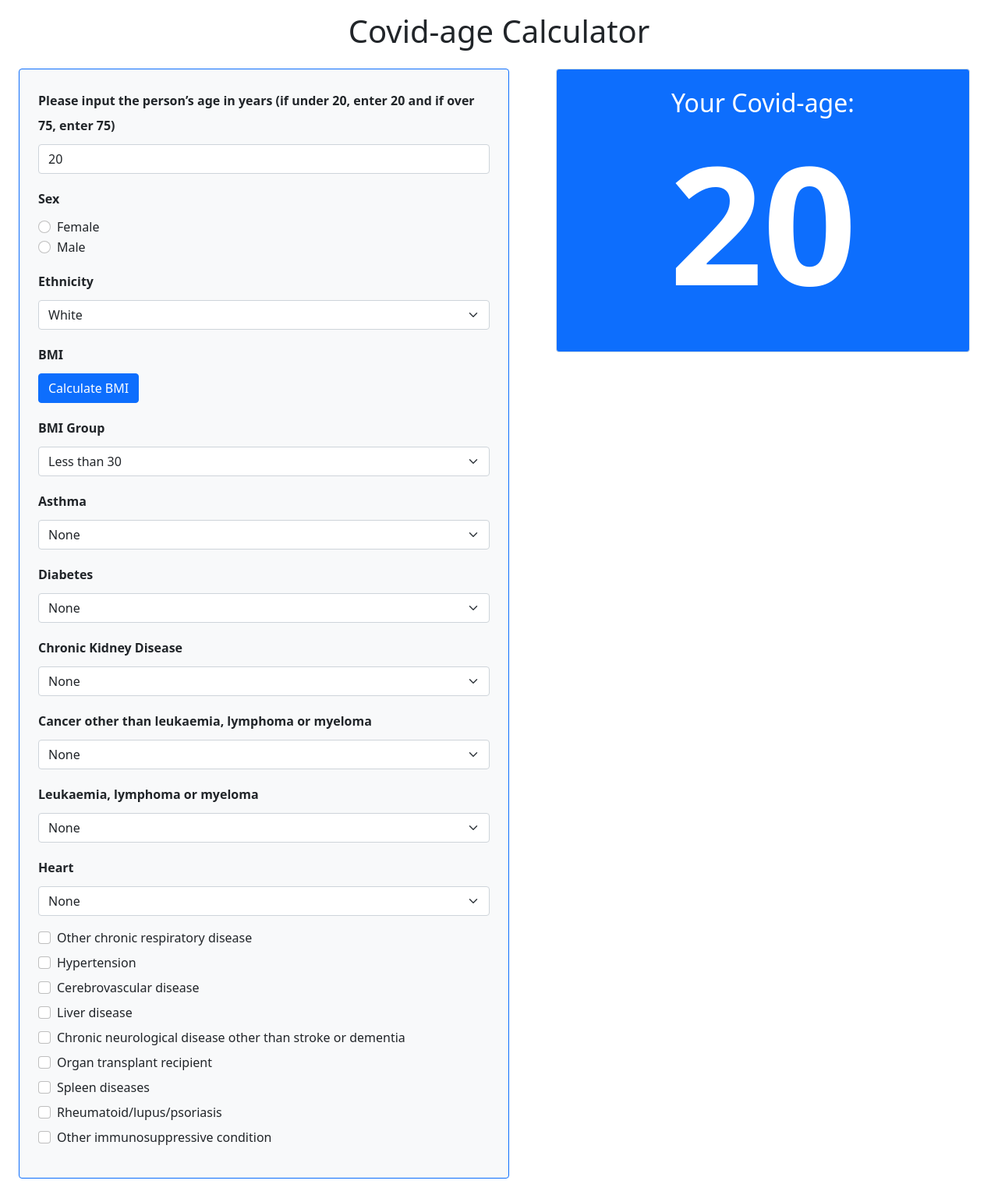
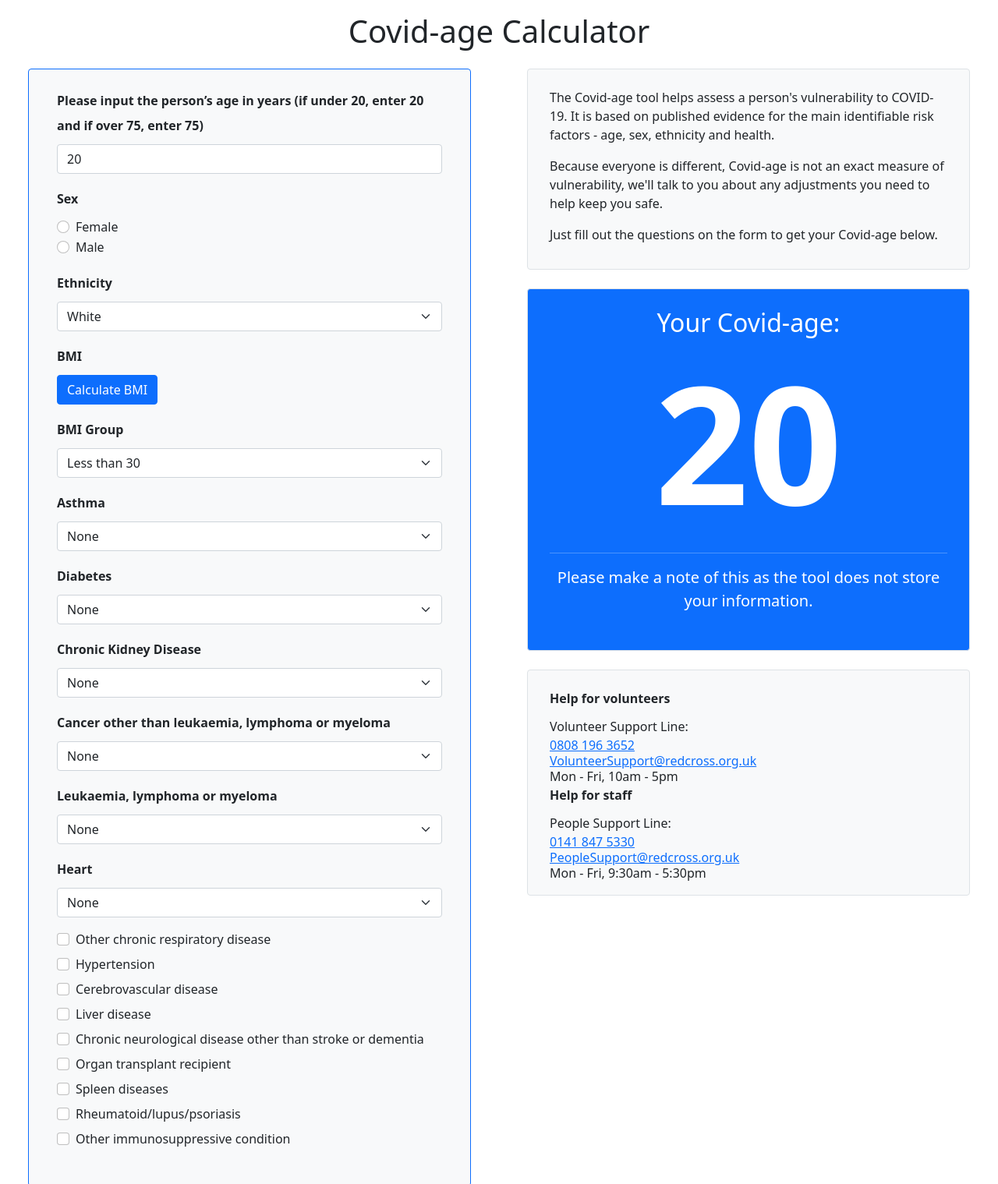
Before and after one commit to stewart-j/stewart-j.github.io, a plain HTML site: page covid-age/index.html in a window 1280 px wide. Shown: the top 1519 px of the page at 78% size. Drawn offline with nearby package versions, Linux system fonts and the light colour scheme.

Commit message:
add contact information

```diff
--- a/covid-age/classes.js
+++ b/covid-age/classes.js
@@ -25,7 +25,7 @@ class Person {
       { modifier: 0, value: "none" },
       { modifier: 0, value: "none" },
     ];
-    //standard event handler function for most form imputs
+    //standard event handler function for most form inputs
     this.handlerObj = {
       handleEvent: (event) => {
         let modString = `${event.target.id}`;
@@ -272,7 +272,7 @@ class Person {
   }
 
   calcModValues() {
-    //hardcode sex because it doesnt vary with age
+    //hard code sex because it doesn't vary with age
     if (this.sex.value == "female") {
       this.sex.modifier = -5;
     } else {
@@ -329,7 +329,7 @@ class Person {
   }
 
   ageListener() {
-    //specialised listener for age changes (this isnt elegant but it sure is easier)
+    //specialised listener for age changes (this isn't elegant but it sure is easier)
     document.querySelector("#age").addEventListener("change", (e) => {
       if (e.target.value < 20) {
         e.target.value = 20;
--- a/covid-age/index.html
+++ b/covid-age/index.html
@@ -14,15 +14,17 @@
   <body>
     <main class="container-fluid">
       <div class="row text-center mb-2">
-        <div class="col m-3 mb-0 d-sm-none d-block">
-          <h1>Covid-age Calculator</h1>
-        </div>
-        <div class="col col m-3 mb-0 d-none d-sm-block">
+        <div class="col m-3 mb-0">
           <h1>Covid-age Calculator</h1>
         </div>
       </div>
       <div class="row">
-        <div class="col bg-light m-4 mt-2 p-4 border border-primary rounded">
+        <div class="col">
+          <div class="row bg-light m-4 mt-2 p-3 pt-4 border rounded d-block d-sm-none">
+            <p>The Covid-age tool helps assess a person's vulnerability to COVID-19.</p>
+            <p>Because everyone is different, Covid-age is not an exact measure of vulnerability. Contact support below with any concerns.</p>
+          </div>
+          <div class="row bg-light m-4 mt-2 p-4 border border-primary rounded">
             <div id="age_grp" class="mb-3">
               <p class="form-label fw-bold lh-lg">Please input the person’s age in years (if under 20, enter 20 and if over 75, enter 75)</p>
               <input class="form-control" type="number" name="age" id="age" value="20" min="20" max="75" />
@@ -42,7 +44,7 @@
 
             <div id="eth_grp" class="mb-3">
               <p class="form-label fw-bold lh-lg">Ethnicity</p>
-            <select name="ethniity" id="ethnicity" class="form-select">
+              <select name="ethnicity" id="ethnicity" class="form-select">
                 <option value="none">White</option>
                 <option value="eth0">Asian or Asian British</option>
                 <option value="eth1">Black</option>
@@ -215,12 +217,36 @@
               </div>
             </div>
           </div>
+        </div>
         <div class="col">
-          <div id="age_display_block" class="row sticky-top bg-primary m-4 mt-2 p-3 pt-4 border rounded fs-3 text-white text-center">
+          <div class="row bg-light m-4 mt-2 p-3 pt-4 border rounded d-none d-sm-block">
+            <p>The Covid-age tool helps assess a person's vulnerability to COVID-19. It is based on published evidence for the main identifiable risk factors - age, sex, ethnicity and health.</p>
+            <p>Because everyone is different, Covid-age is not an exact measure of vulnerability, we'll talk to you about any adjustments you need to help keep you safe.</p>
+            <p>Just fill out the questions on the form to get your Covid-age below.</p>
+          </div>
+          <div id="age_display_block" class="row bg-primary m-4 mt-2 p-3 pt-4 border rounded fs-3 text-white text-center">
             <div class="d-inline mb-3">
               <h2>Your Covid-age:</h2>
               <h2 class="fs-1 fw-bold" id="display">0</h2>
+              <hr />
+              <p class="fs-5 fw-light">Please make a note of this as the tool does not store your information.</p>
               <h3 id="covid_code" class="fs-2 fw-light d-none">/00:00:00:00:00:00/</h3>
+            </div>
+          </div>
+          <div class="row bg-light m-4 mt-2 p-3 pt-4 border rounded sticky">
+            <div class="col">
+              <p class="mb-3 fw-bold">Help for volunteers</p>
+              <p class="lh-1 mb-1">Volunteer Support Line:</p>
+              <a class="lh-1 mt-2 mb-1 d-block" href="tel:+448081963652">0808 196 3652</a>
+              <a class="lh-1 mb-1 d-block" href="mailto:VolunteerSupport@redcross.org.uk?subject=Covid-age Query">VolunteerSupport@redcross.org.uk</a>
+              <p class="lh-1 mb-1">Mon - Fri, 10am - 5pm</p>
+            </div>
+            <div class="col mt-3 mt-sm-0">
+              <p class="mb-3 fw-bold">Help for staff</p>
+              <p class="lh-1 mb-1">People Support Line:</p>
+              <a class="lh-1 mt-2 mb-1 d-block" href="tel:+441418475330">0141 847 5330</a>
+              <a class="lh-1 mb-1 d-block" href="mailto:PeopleSupport@redcross.org.uk?subject=Covid-age Query">PeopleSupport@redcross.org.uk</a>
+              <p class="lh-1 mb-1">Mon - Fri, 9:30am - 5:30pm</p>
             </div>
           </div>
         </div>
```
Lines whose indentation alone changed are shown as unchanged.
